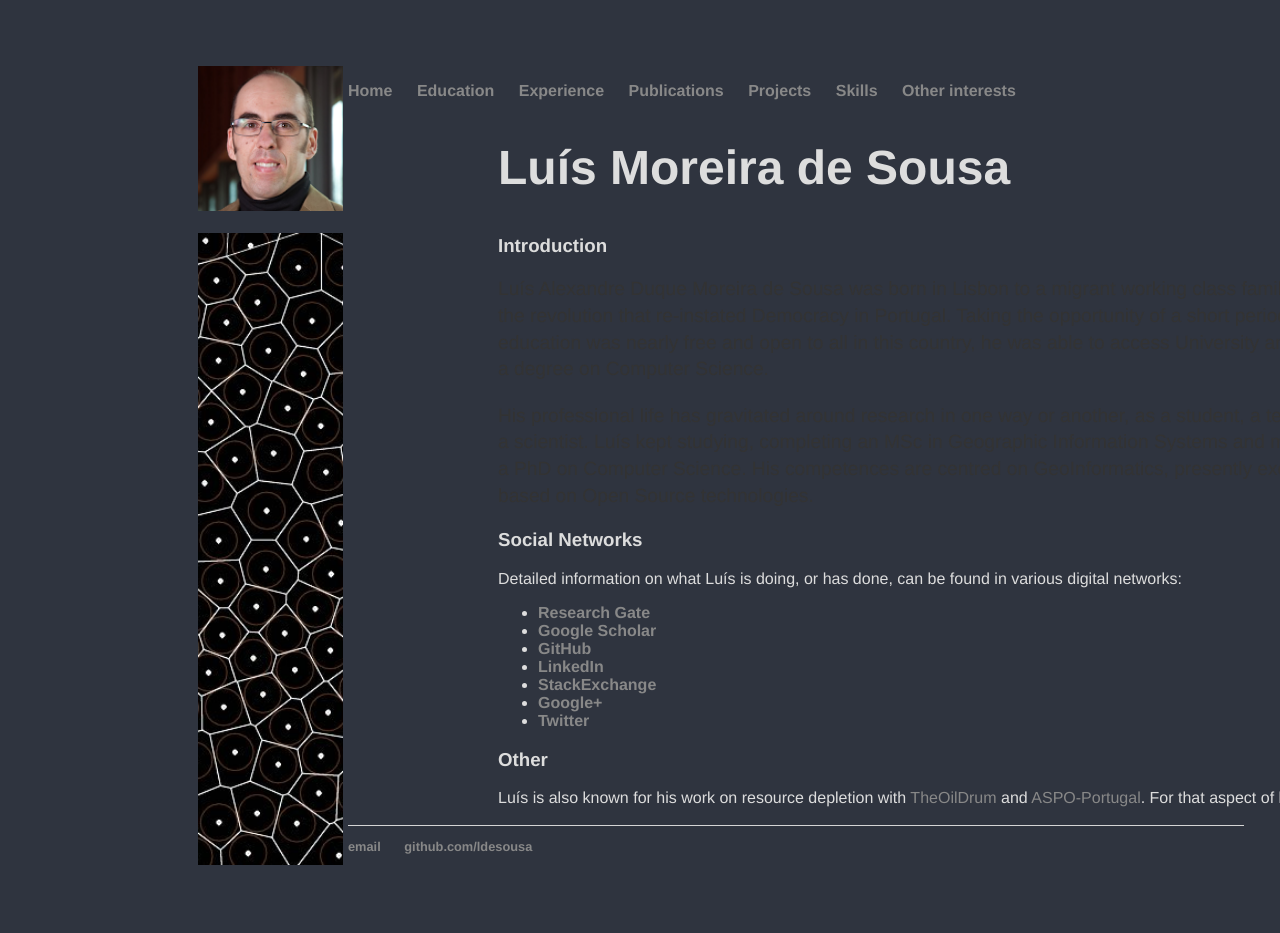
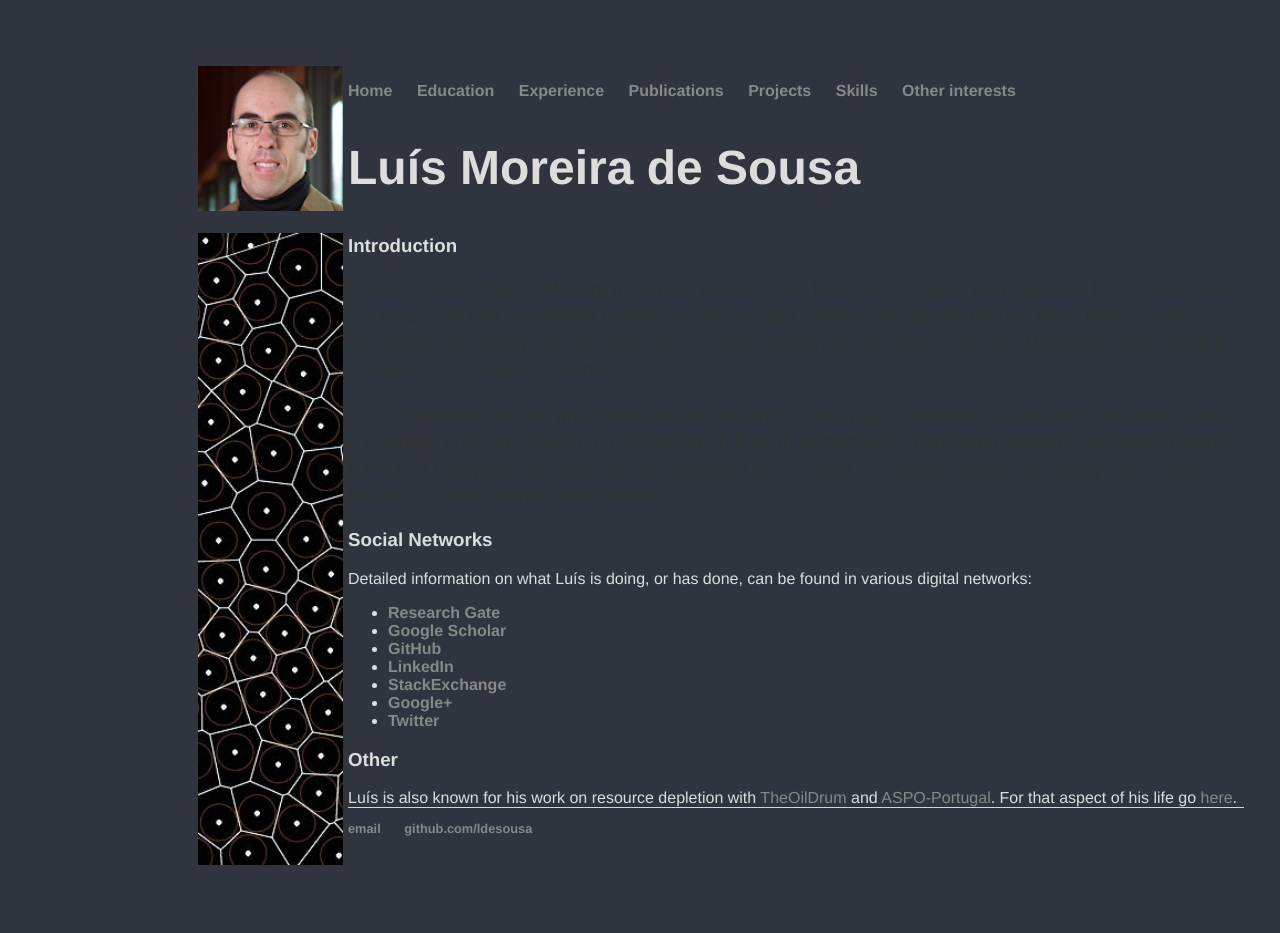
Before and after one commit to ldesousa/ldesousa.github.io, a Jekyll site: the page built from index.html, in a window 1280 px wide. Built offline with Jekyll 4.4.1, drawn with Linux system fonts in a browser that asks for light colours.

Commit message:
Removed duplicate content div.

```diff
--- a/index.html
+++ b/index.html
@@ -2,7 +2,7 @@
 layout: default
 title: Luís Moreira de Sousa
 ---
-<div class="content">
+
 	<h1>Luís Moreira de Sousa</h1>
 
 	<h3>Introduction</h3>
@@ -37,4 +37,4 @@ title: Luís Moreira de Sousa
 
 	Luís is also known for his work on resource depletion with <a href=http://www.theoildrum.com/>TheOilDrum</a> and <a href=http://www.aspo-portugal.net/>ASPO-Portugal</a>. For that aspect of his life go <a href=/other/depletion.md>here</a>.
 
-</div><!-- /.blurb -->
+<!-- /.blurb -->
```
